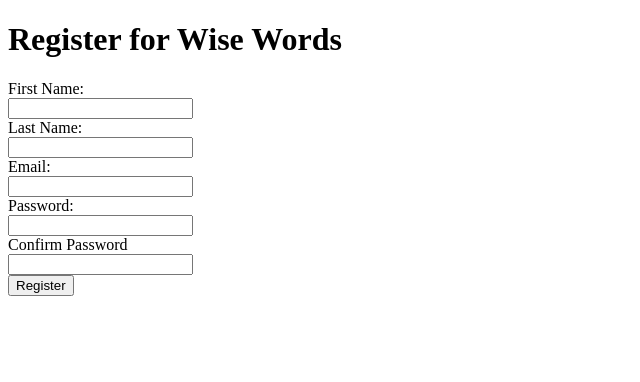
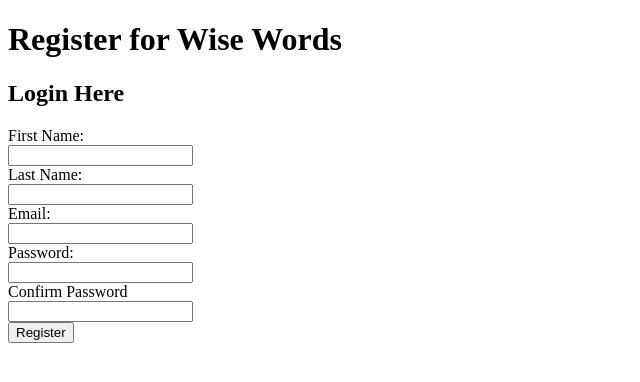
Before and after one commit to yzyasir/WiseWords, a Django app: page / in a window 1280 px wide. Shown: the top 382 px of the page, without its empty margins (0-640 px from the left). Run offline with Django 3.2, Linux system fonts and the light colour scheme.

Commit message:
html update

```diff
--- a/wise_words_app/templates/reg.html
+++ b/wise_words_app/templates/reg.html
@@ -10,6 +10,7 @@
 </head>
 <body>
     <h1>Register for Wise Words</h1>
+    <h2>Login Here</h2>
 
     {% for message in messages %} <!-- messages was imported int he views file -->
         <li {% if message.tags %} class="{{ message.tags }}"{% endif %}>{{ message }}</li>
```
